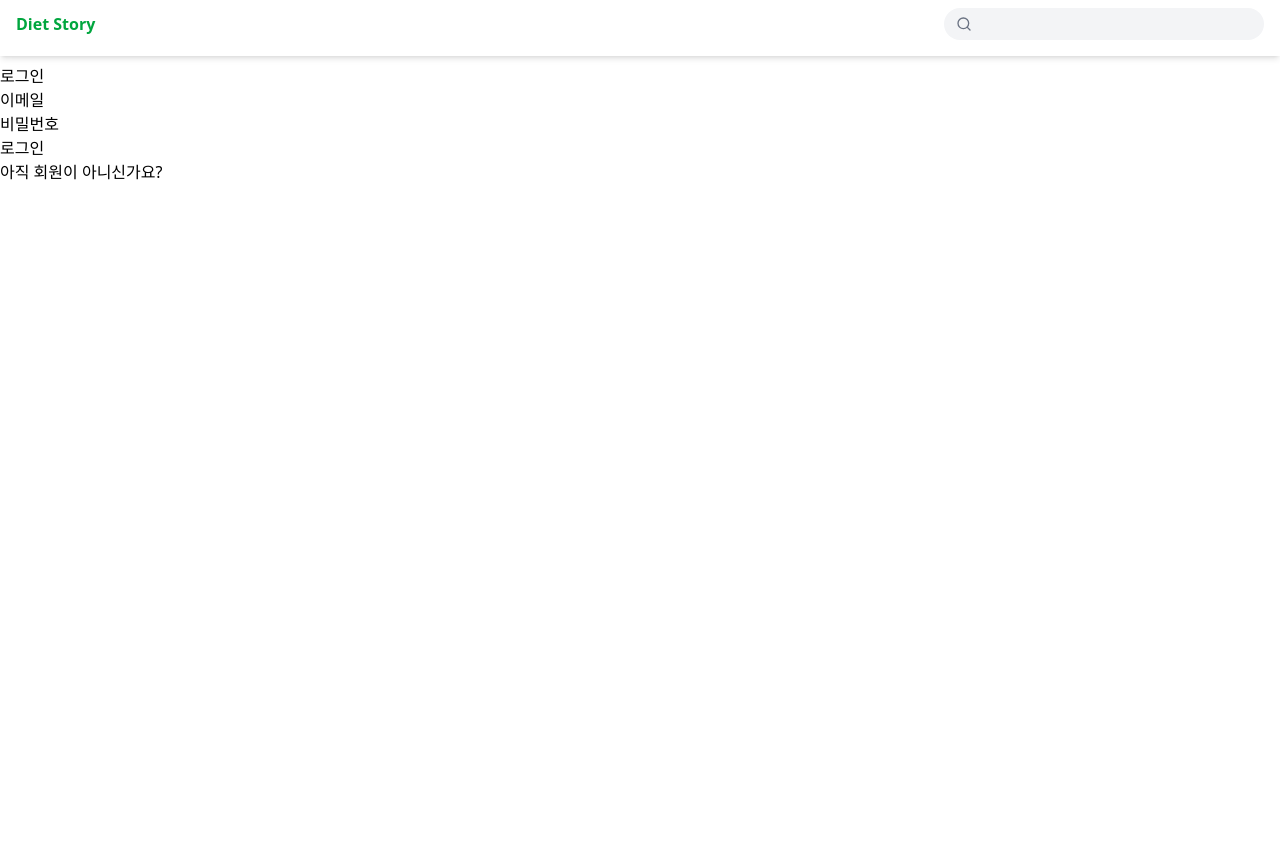
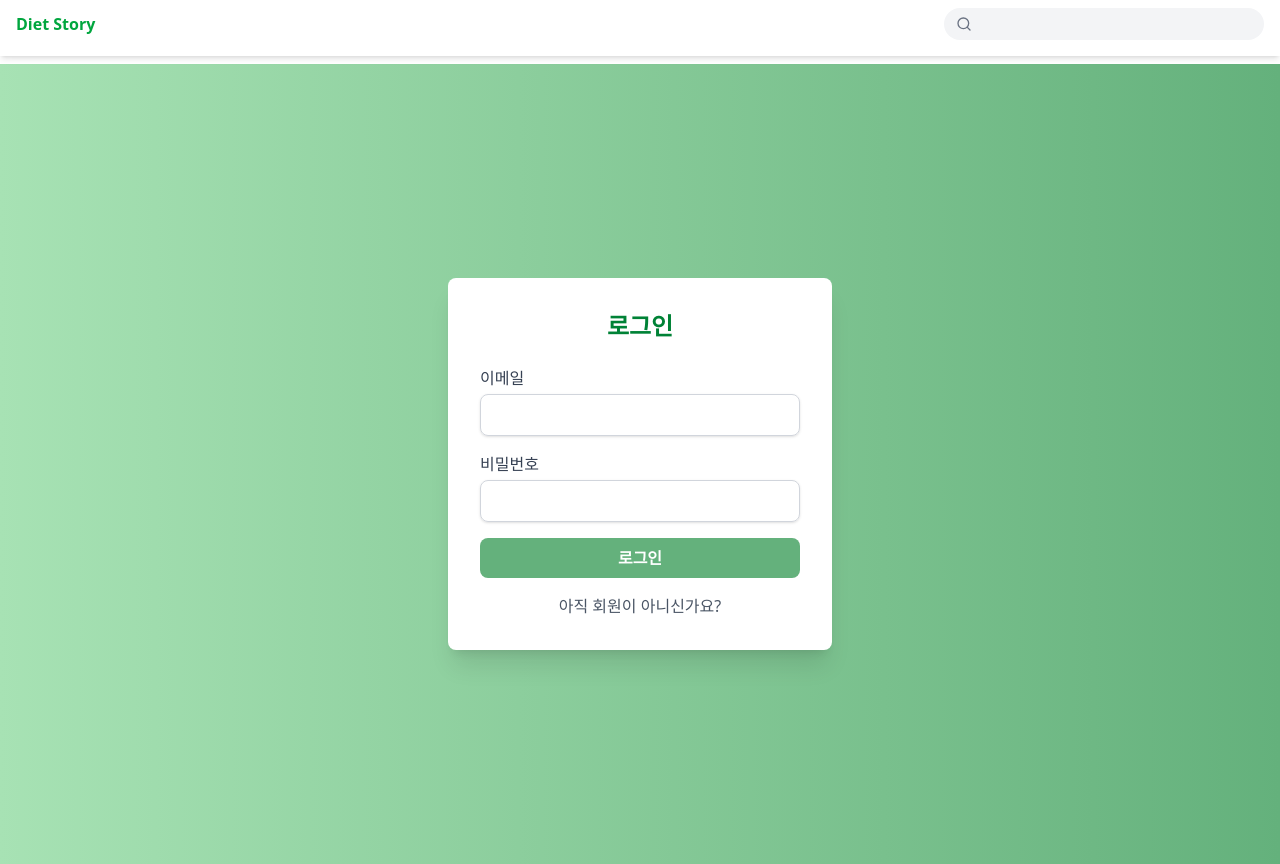
Before and after one commit to 07-main-teamproject/frontend, a React (Vite) app: page /login in a window 1280 px wide. Before the commit the page ends 800 px from the top, so only its background shows below. Built offline with nearby package versions, Linux system fonts and the light colour scheme.

Commit message:
💄 로그인 페이지 UI Tailwind CSS 적용
로그인 페이지 UI Tailwind CSS 적용

```diff
--- a/src/pages/Login.tsx
+++ b/src/pages/Login.tsx
@@ -18,32 +18,61 @@ const LoginForm = () => {
   };
 
   return (
+    <div className="flex justify-center items-center min-h-screen bg-gradient-to-r from-[#A7E2B4] to-[#64B17C]">
+      <div className="bg-white p-8 rounded-lg shadow-xl w-96">
+        <h2 className="text-2xl font-bold text-center text-green-700 mb-6">
+          로그인
+        </h2>
+
+        <form onSubmit={handleSubmit(onSubmit)} className="space-y-4">
           <div>
-      <h2>로그인</h2>
-
-      <form onSubmit={handleSubmit(onSubmit)}>
-        <div>
-          <label>이메일</label>
-          <input type="email" {...register("email", validationRules.email)} />
-          {errors.email && <p>{errors.email.message}</p>}
+            <label className="block text-gray-700 font-medium mb-1">
+              이메일
+            </label>
+            <input
+              type="email"
+              className="w-full px-4 py-2 border border-gray-300 rounded-lg shadow-sm
+                         focus:outline-none focus:ring-2 focus:ring-[#64B17C]
+                         focus:border-[#64B17C] focus:shadow-md transition-shadow duration-200"
+              {...register("email", validationRules.email)}
+            />
+            {errors.email && (
+              <p className="text-red-500 text-sm mt-1">
+                {errors.email.message}
+              </p>
+            )}
           </div>
 
           <div>
-          <label>비밀번호</label>
+            <label className="block text-gray-700 font-medium mb-1">
+              비밀번호
+            </label>
             <input
               type="password"
+              className="w-full px-4 py-2 border border-gray-300 rounded-lg shadow-sm
+                         focus:outline-none focus:ring-2 focus:ring-[#64B17C]
+                         focus:border-[#64B17C] focus:shadow-md transition-shadow duration-200"
               {...register("password", validationRules.password)}
             />
-          {errors.password && <p>{errors.password.message}</p>}
+            {errors.password && (
+              <p className="text-red-500 text-sm mt-1">
+                {errors.password.message}
+              </p>
+            )}
           </div>
 
-        <button type="submit">로그인</button>
+          <button
+            type="submit"
+            className="w-full bg-[#64B17C] text-white py-2 rounded-lg font-semibold hover:opacity-90 transition duration-300"
+          >
+            로그인
+          </button>
         </form>
 
-      <p>
-        아직 회원이 아니신가요?
-        {/* 회원가입 링크 연결 */}
+        <p className="text-center text-gray-600 mt-4">
+          아직 회원이 아니신가요? {/* 회원가입 링크 연결 */}
         </p>
+      </div>
     </div>
   );
 };
```
Lines whose indentation alone changed are shown as unchanged.
